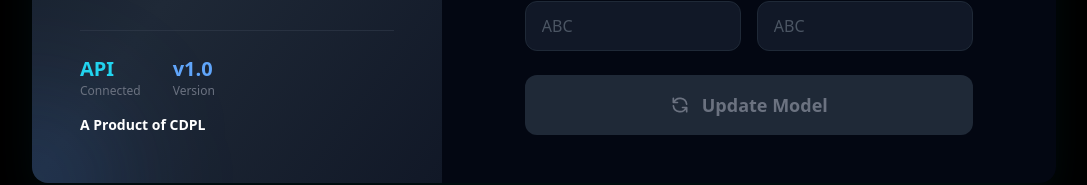
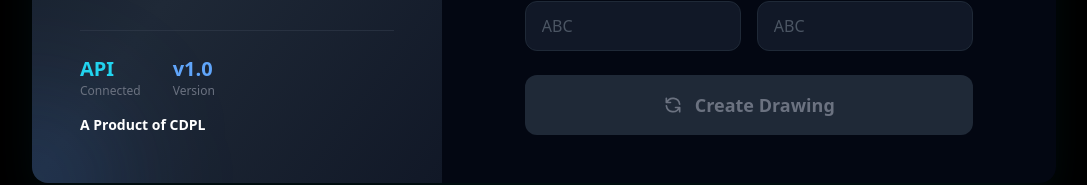
Before and after one commit to suhithajaiyanth-art/solidworkscontroller_jai, a React (Vite) app: page / in a window 1280 px wide. Shown: the part 498-683 px from the top of the page, without its empty margins (96-1183 px from the left). Built offline with nearby package versions, Linux system fonts and the light colour scheme.

Commit message:
Change button text to 'Create Drawing'

```diff
--- a/src/components/ControlPanel.tsx
+++ b/src/components/ControlPanel.tsx
@@ -265,7 +265,7 @@ export const ControlPanel = () => {
                                         <svg className="w-5 h-5" fill="none" stroke="currentColor" viewBox="0 0 24 24">
                                             <path strokeLinecap="round" strokeLinejoin="round" strokeWidth={2} d="M4 4v5h.582m15.356 2A8.001 8.001 0 004.582 9m0 0H9m11 11v-5h-.581m0 0a8.003 8.003 0 01-15.357-2m15.357 2H15" />
                                         </svg>
-                                        Update Model
+                                        Create Drawing
                                     </>
                                 )}
                             </button>
```
